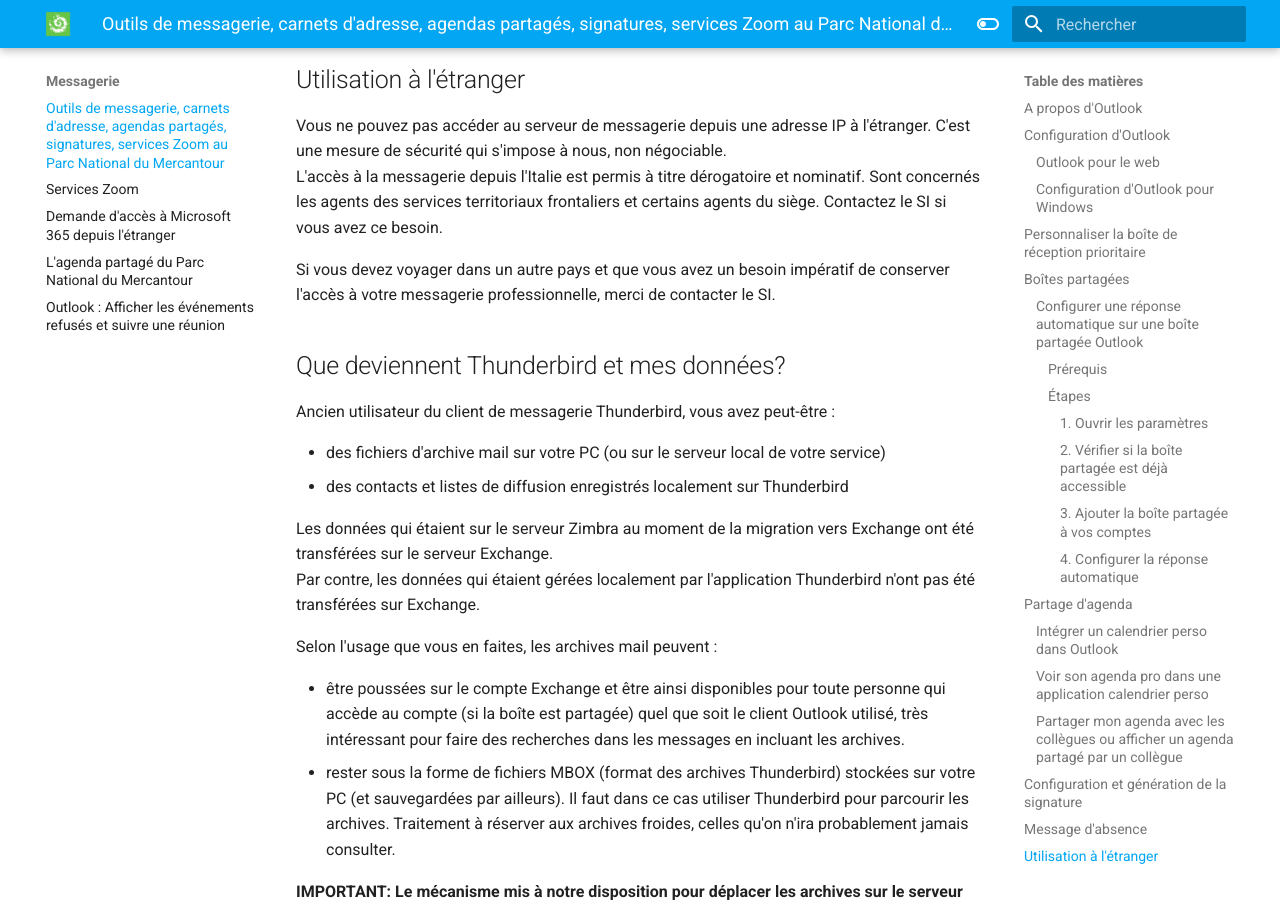
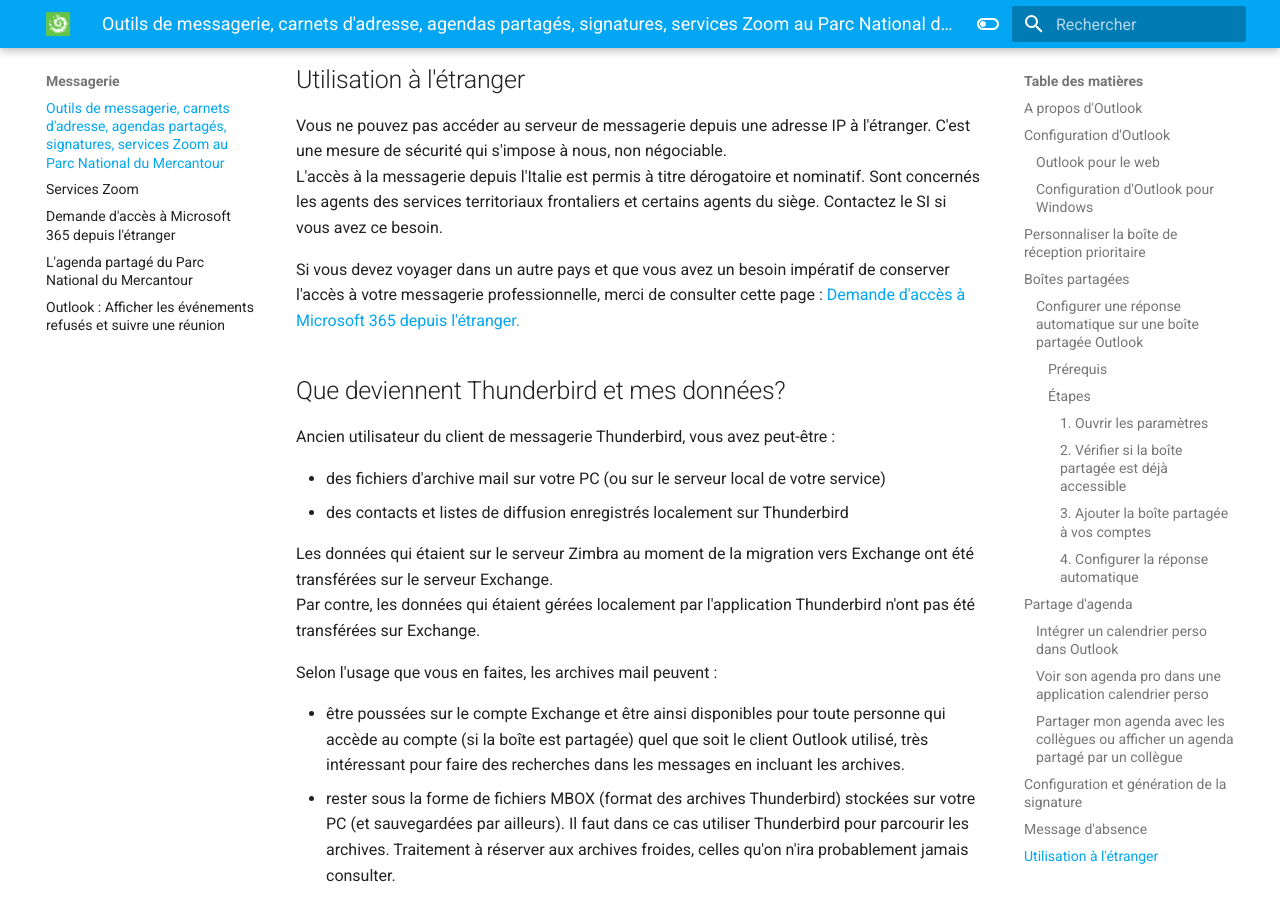
Before and after one commit to PnMercantour/faq, an MkDocs documentation site: the page built from docs/messagerie/README.md, in a window 1280 px wide and 900 px high, scrolled down 5019 px. Built offline with MkDocs 1.6.1 and Material for MkDocs 9.7.7, drawn with Linux system fonts in a browser that asks for light colours; some of the changed text lies outside the part shown.

Commit message:
update acces doc acces from foreign country

```diff
--- a/docs/messagerie/README.md
+++ b/docs/messagerie/README.md
@@ -148,7 +148,7 @@
 Vous ne pouvez pas accéder au serveur de messagerie depuis une adresse IP à l'étranger. C'est une mesure de sécurité qui s'impose à nous, non négociable.
 L'accès à la messagerie depuis l'Italie est permis à titre dérogatoire et nominatif. Sont concernés les agents des services territoriaux frontaliers et certains agents du siège. Contactez le SI si vous avez ce besoin.
 
-Si vous devez voyager dans un autre pays et que vous avez un besoin impératif de conserver l'accès à votre messagerie professionnelle, merci de contacter le SI.
+Si vous devez voyager dans un autre pays et que vous avez un besoin impératif de conserver l'accès à votre messagerie professionnelle, merci de consulter cette page : [Demande d'accès à Microsoft 365 depuis l'étranger.](./acces_etranger.md)
 
 ## Que deviennent Thunderbird et mes données?
 
```
Also changed, not shown: other parts of docs/messagerie/README.md (+0 -2 lines).
